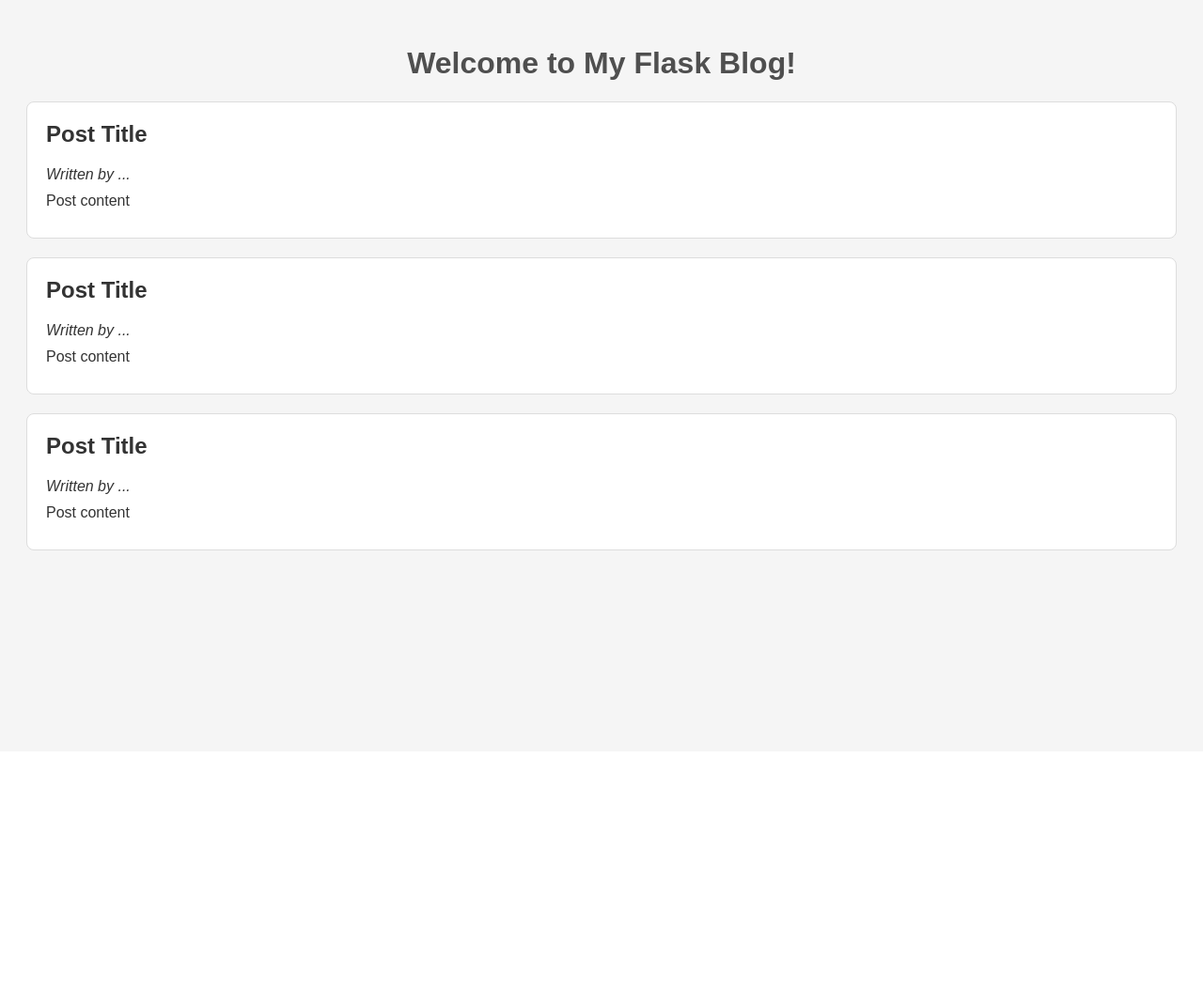
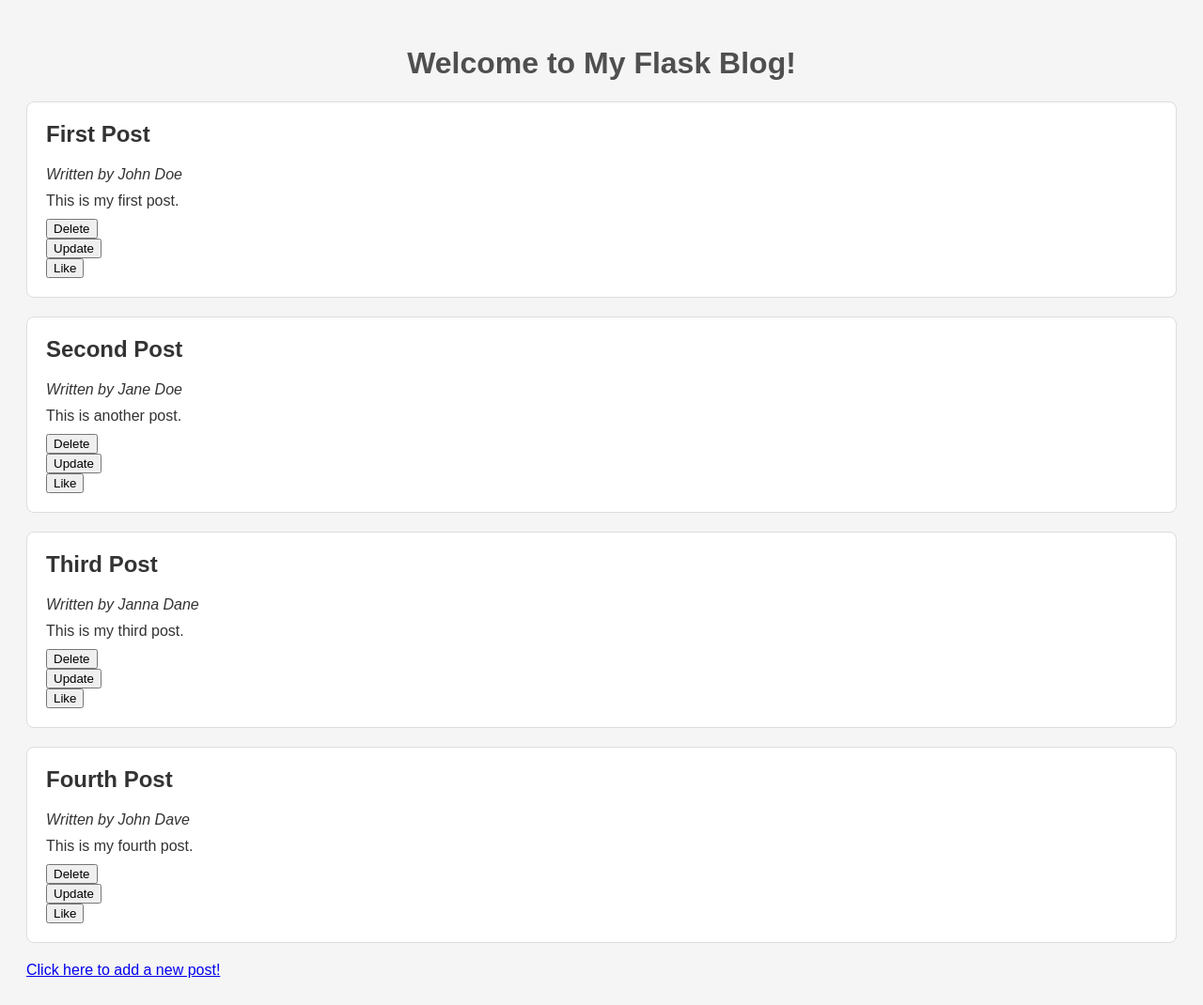
Before and after one commit to fogariojohnson/Masterblog, a Flask app: page / in a window 1280 px wide. Shown: the whole page at 94% size. Before the commit the page ends 586 px from the top, so only its background shows below. Run offline with Flask 3, Linux system fonts and the light colour scheme.

Commit message:
Add, Delete, Update, and Likes added.

```diff
--- a/app.py
+++ b/app.py
@@ -1,4 +1,4 @@
-from flask import Flask, render_template
+from flask import Flask, render_template, request, redirect, url_for
 import json
 
 app = Flask(__name__)
@@ -12,5 +12,106 @@ def index():
     return render_template('index.html', posts=blog_posts)
 
 
+@app.route('/add', methods=['GET', 'POST'])
+def add():
+    with open("user.json", "r") as file_obj:
+        blog_posts = json.loads(file_obj.read())
+
+    if request.method == 'POST':
+        author = request.form.get('author')
+        title = request.form.get('title')
+        content = request.form.get('content')
+
+        # Find the maximum ID in the existing posts
+        new_id = max([post['id'] for post in blog_posts]) if blog_posts else 0
+
+        # Create a dictionary for the new blog post
+        new_post = {
+            'id': new_id + 1,
+            'author': author,
+            'title': title,
+            'content': content
+        }
+
+        # Append the new post to the existing data
+        blog_posts.append(new_post)
+
+        # Write the updated data back to the JSON file
+        with open('user.json', 'w') as new_file:
+            json.dump(blog_posts, new_file, indent=4)
+
+        return redirect(url_for('index'))
+    return render_template('add.html')
+
+
+@app.route('/delete/<int:post_id>', methods=['POST'])
+def delete(post_id):
+    with open("user.json", "r") as file_obj:
+        blog_posts = json.loads(file_obj.read())
+
+    # Find the post with the matching post_id
+    post_to_delete = next((post for post in blog_posts if post['id'] == post_id), None)
+
+    if post_to_delete:
+        blog_posts.remove(post_to_delete)
+
+        with open("user.json", "w") as new_file:
+            json.dump(blog_posts, new_file, indent=4)
+
+    return redirect(url_for('index'))
+
+
+@app.route('/update/<int:post_id>', methods=['GET', 'POST'])
+def update(post_id):
+    # Fetch the blog posts from the JSON file
+    with open("user.json", "r") as file_obj:
+        blog_posts = json.loads(file_obj.read())
+
+    # Find the post with the matching post_id
+    post = next((post for post in blog_posts if post['id'] == post_id), None)
+
+    if post is None:
+        # Post not found
+        return "Post not found", 404
+
+    if request.method == 'POST':
+        # Update the post details
+        post['author'] = request.form.get('author')
+        post['title'] = request.form.get('title')
+        post['content'] = request.form.get('content')
+
+        # Write the updated data back to the JSON file
+        with open('user.json', 'w') as new_file:
+            json.dump(blog_posts, new_file, indent=4)
+
+        return redirect(url_for('index'))
+
+    # If it's a GET request, display the update.html page
+    return render_template('update.html', post=post)
+
+
+@app.route('/like/<int:post_id>', methods=['POST'])
+def like(post_id):
+    # Fetch the blog posts from the JSON file
+    with open("user.json", "r") as file_obj:
+        blog_posts = json.loads(file_obj.read())
+
+    # Find the post with the matching post_id
+    post = next((post for post in blog_posts if post['id'] == post_id), None)
+
+    if post is None:
+        # Post not found
+        return "Post not found", 404
+
+    # Increment the likes for the post
+    post['likes'] = post.get('likes', 0) + 1
+
+    # Write the updated data back to the JSON file
+    with open('user.json', 'w') as new_file:
+        json.dump(blog_posts, new_file, indent=4)
+
+    return redirect(url_for('index'))
+
+
 if __name__ == '__main__':
     app.run()
--- a/templates/index.html
+++ b/templates/index.html
@@ -8,20 +8,24 @@
 </head>
 <body>
     <h1>Welcome to My Flask Blog!</h1>
-    <div class="post">
-        <h2>Post Title</h2>
-        <p><em>Written by ...</em></p>
-        <p>Post content</p>
+    <div class="posts">
+        {% for post in posts %}
+        <div class="post">
+            <h2>{{ post.title }}</h2>
+            <p><em>Written by {{ post.author }}</em></p>
+            <p>{{ post.content }}</p>
+            <form action="{{ url_for('delete', post_id=post.id) }}" method="POST">
+            <button type="submit">Delete</button>
+            </form>
+            <a href="{{ url_for('update', post_id=post.id) }}">
+                <button type="submit">Update</button>
+            </a>
+            <form action="{{ url_for('like', post_id=post.id) }}" method="POST">
+                <button type="submit">Like</button>
+            </form>
+        </div>
+        {% endfor %}
     </div>
-    <div class="post">
-        <h2>Post Title</h2>
-        <p><em>Written by ...</em></p>
-        <p>Post content</p>
-    </div>
-    <div class="post">
-        <h2>Post Title</h2>
-        <p><em>Written by ...</em></p>
-        <p>Post content</p>
-    </div>
+<a href="{{ url_for('add') }}">Click here to add a new post!</a>
 </body>
 </html>
--- a/user.json
+++ b/user.json
@@ -1,4 +1,27 @@
 [
-    {"id": 1, "author": "John Doe", "title": "First Post", "content": "This is my first post."},
-    {"id": 2, "author": "Jane Doe", "title": "Second Post", "content": "This is another post."}
+    {
+        "id": 1,
+        "author": "John Doe",
+        "title": "First Post",
+        "content": "This is my first post.",
+        "likes": 2
+    },
+    {
+        "id": 2,
+        "author": "Jane Doe",
+        "title": "Second Post",
+        "content": "This is another post."
+    },
+    {
+        "id": 3,
+        "author": "Janna Dane",
+        "title": "Third Post",
+        "content": "This is my third post."
+    },
+    {
+        "id": 4,
+        "author": "John Dave",
+        "title": "Fourth Post",
+        "content": "This is my fourth post."
+    }
 ]
```
